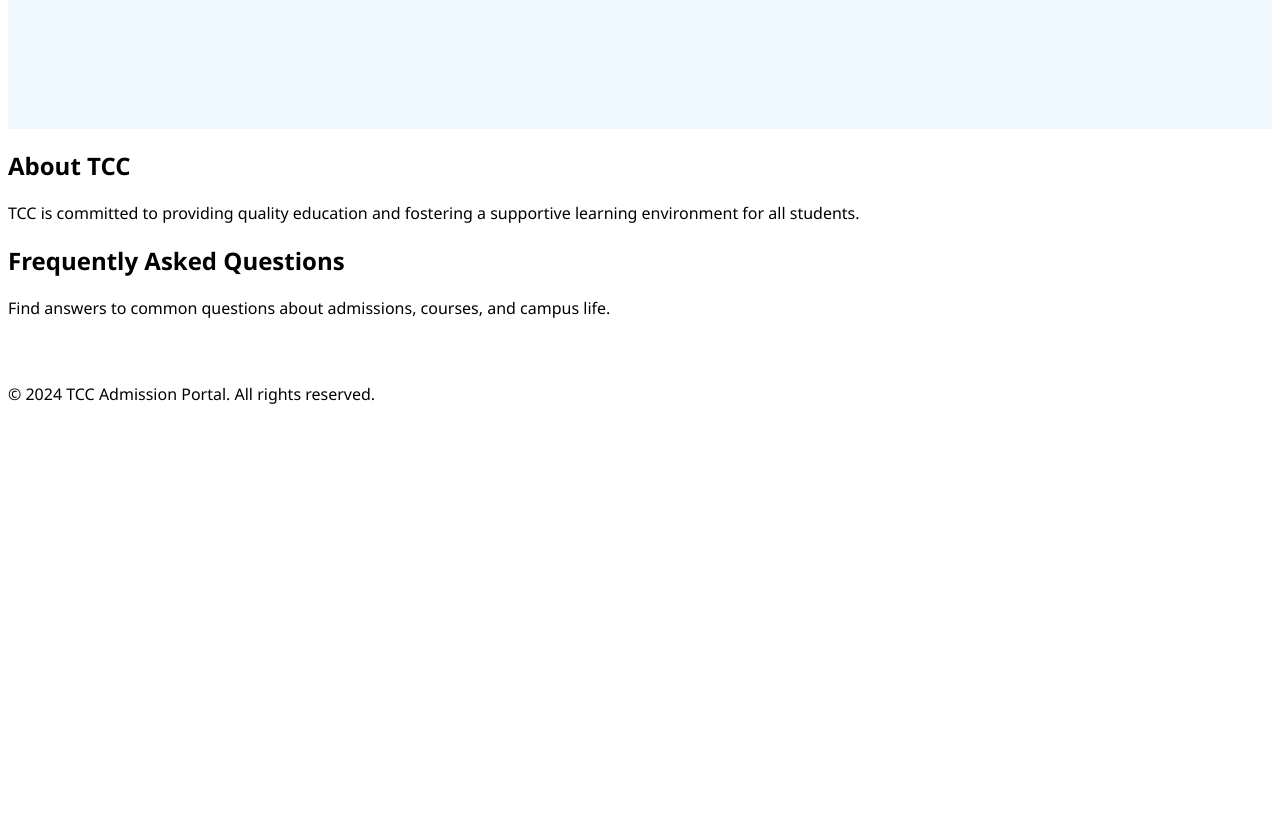
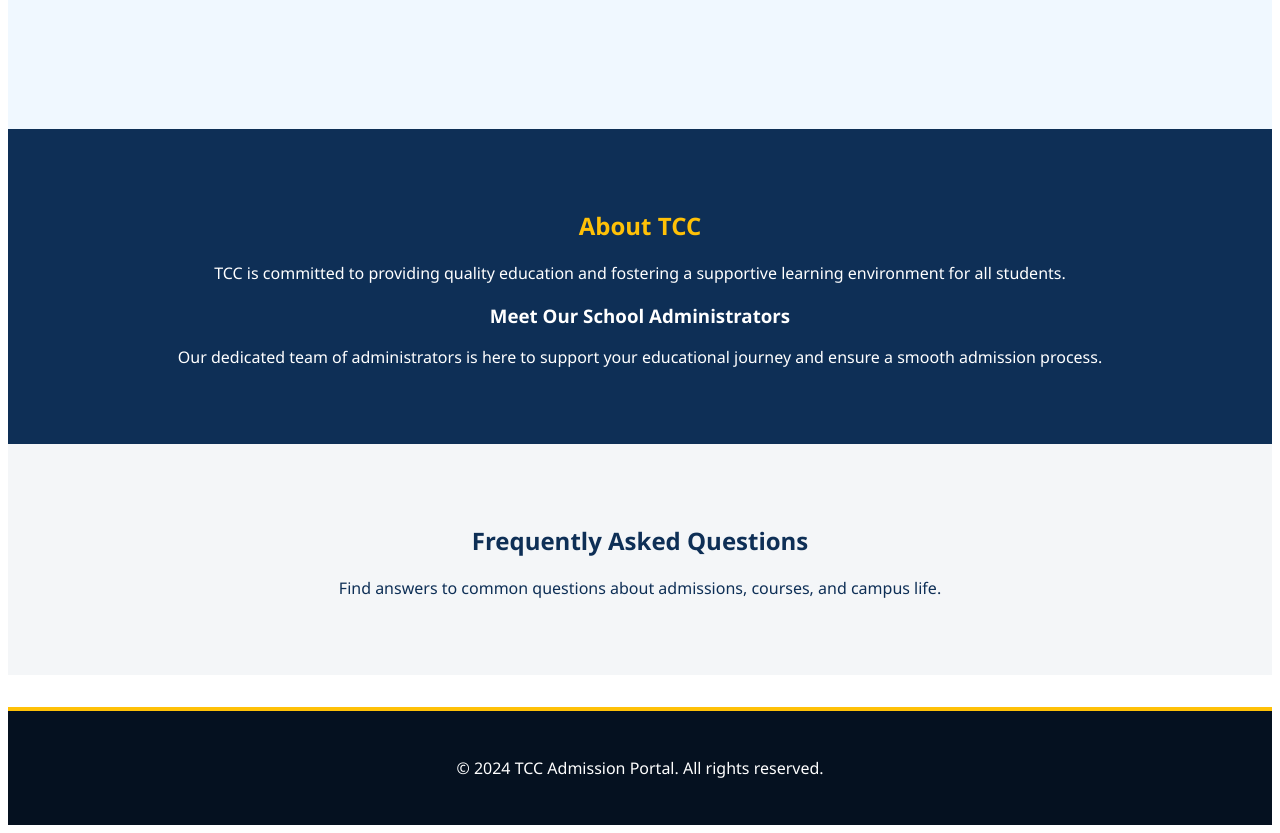
Before and after one commit to kalbashi09/Admission, a plain HTML site: page client/pages/index.html in a window 1280 px wide. Shown: the part 1480-2313 px from the top of the page. Before the commit the page ends 1901 px from the top, so only its background shows below. Drawn offline with Linux system fonts and the light colour scheme.

Commit message:
update v1.1

```diff
--- a/src/index.html
+++ b/client/pages/index.html
@@ -4,14 +4,14 @@
     <meta charset="UTF-8" />
     <meta name="viewport" content="width=device-width, initial-scale=1.0" />
     <title>TCC Admission Portal</title>
-    <link rel="stylesheet" href="login.css" />
+    <link rel="stylesheet" href="../styles/login.css" />
   </head>
   <body>
     <header class="header-container">
       <div class="menu">
         <section id="header1">
           <div class="logo">
-            <img src="../IMG/TCClogo1.png" alt="TCC logo" class="imagelogo" />
+            <img src="/IMG/TCClogo1.png" alt="TCC logo" class="imagelogo" />
             <h2>TCC Admission</h2>
           </div>
         </section>
@@ -48,7 +48,7 @@
     <main class="main-content">
       <div class="video-background-wrap">
         <video id="pingPongVideo" autoplay muted playsinline>
-          <source src="../VID/TCCBG - REVERSE.mp4" type="video/mp4" />
+          <source src="/VID/TCCBG - REVERSE.mp4" type="video/mp4" />
         </video>
       </div>
       <section id="hero">
@@ -105,11 +105,24 @@
       </section>
       <section id="about">
         <div>
-          <h2>About TCC</h2>
+          <h1>About TCC</h1>
           <p>
             TCC is committed to providing quality education and fostering a
             supportive learning environment for all students.
           </p>
+          <div class="about-admin">
+            <h3>Meet Our School Administrators</h3>
+            <p>
+              Our dedicated team of administrators is here to support your
+              educational journey and ensure a smooth admission process.
+            </p>
+
+            <div>
+              <div></div>
+              <div></div>
+              <div></div>
+            </div>
+          </div>
         </div>
       </section>
       <section id="faqs">
@@ -129,6 +142,6 @@
         </div>
       </section>
     </footer>
-    <script src="../src/login.js"></script>
+    <script src="../scripts/login.js"></script>
   </body>
 </html>
--- a/src/login.css
+++ b/client/styles/login.css
@@ -173,6 +173,28 @@ html {
   transform: translate(-50%, -50%);
 }
 
+.t-container {
+  margin: 4rem 0 0 2rem;
+  display: flex;
+  flex-direction: column;
+  text-align: justify;
+  gap: 0.5rem;
+  padding: 1rem 2rem;
+}
+
+.t-container h1 {
+  font-size: 3.5rem;
+  font-weight: 800;
+  margin: 0;
+  text-decoration: rgba(173, 97, 27, 0.541) underline;
+}
+
+.t-container h2 {
+  font-size: 2rem;
+  font-weight: 600;
+  margin: 0;
+}
+
 .ticket-entry {
   background-color: #ffffff62;
   margin-top: 1em;
@@ -294,28 +316,41 @@ html {
   box-shadow: 0 2px 5px rgba(0, 0, 0, 0.1);
 }
 
-.t-container {
-  margin: 4rem 0 0 2rem;
-  display: flex;
-  flex-direction: column;
-  text-align: justify;
-  gap: 0.5rem;
-  padding: 1rem 2rem;
+/* --- ABOUT SECTION (Dark Blue to contrast with the white Courses) --- */
+#about {
+  background-color: #0e2f56; /* School Navy Blue */
+  color: #ffffff; /* White Text */
+  padding: 60px 20px; /* Adds breathing room top/bottom */
+  text-align: center;
 }
 
-.t-container h1 {
-  font-size: 3.5rem;
-  font-weight: 800;
-  margin: 0;
-  text-decoration: rgba(173, 97, 27, 0.541) underline;
+/* --- FAQ SECTION (Light Grey for readability) --- */
+#faqs {
+  background-color: #f4f6f8; /* Very light grey/blue tint */
+  color: #0e2f56; /* Navy Blue Text */
+  padding: 60px 20px;
+  text-align: center;
 }
 
-.t-container h2 {
-  font-size: 2rem;
-  font-weight: 600;
-  margin: 0;
+/* --- FOOTER / CONTACTS (Darkest for the bottom anchor) --- */
+footer {
+  background-color: #051120; /* Very dark, almost black blue */
+  color: #ffffff; /* White Text */
+  padding: 30px 20px;
+  text-align: center;
+  border-top: 4px solid #ffc107; /* A Golden Line on top for style */
 }
 
+/* Optional: Make the headings inside these sections pop */
+#about h1 {
+  color: #ffc107; /* Gold Header for the dark background */
+  margin-bottom: 20px;
+}
+
+#faqs h2 {
+  color: #0e2f56; /* Navy Header for the light background */
+  margin-bottom: 20px;
+}
 @media (max-width: 768px) {
   /* Make header and nav full width and stacked */
   .header-container {
```
Also changed, not shown: client/scripts/login.js (renamed from src/login.js).
